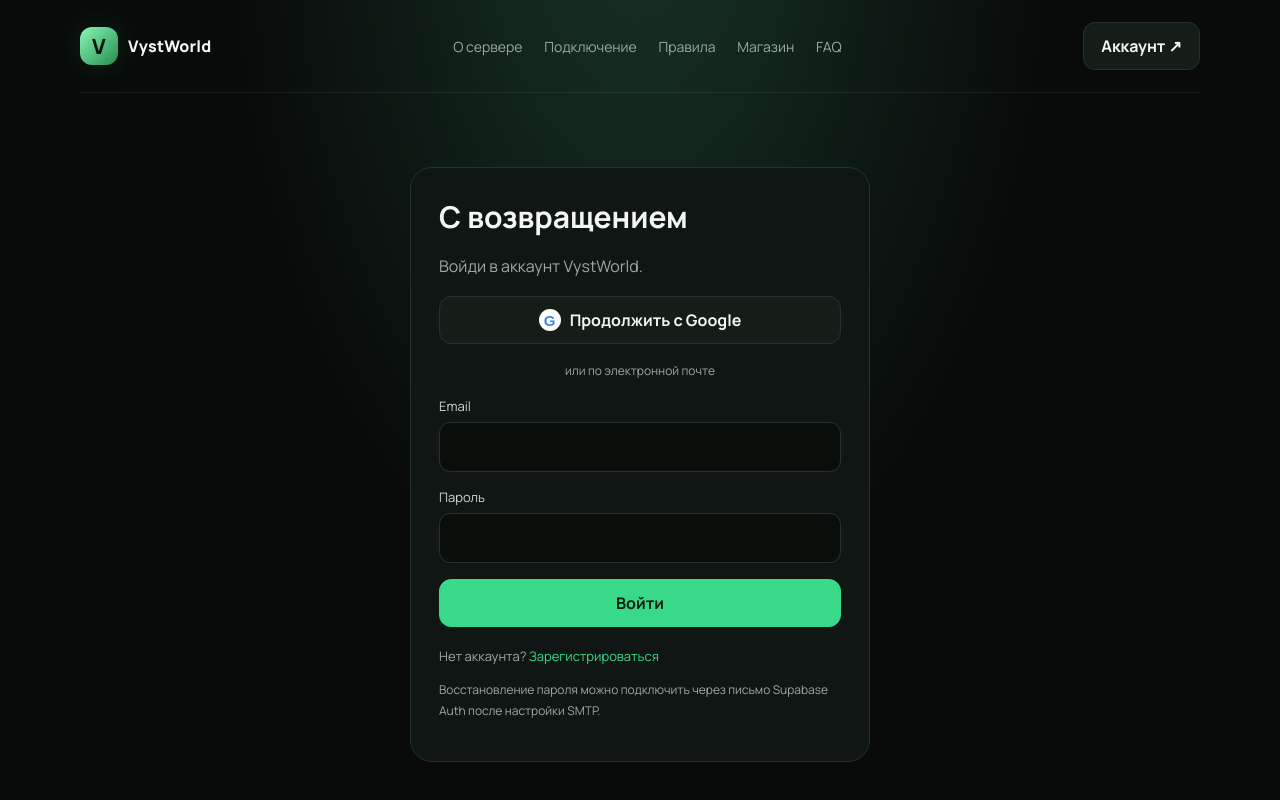
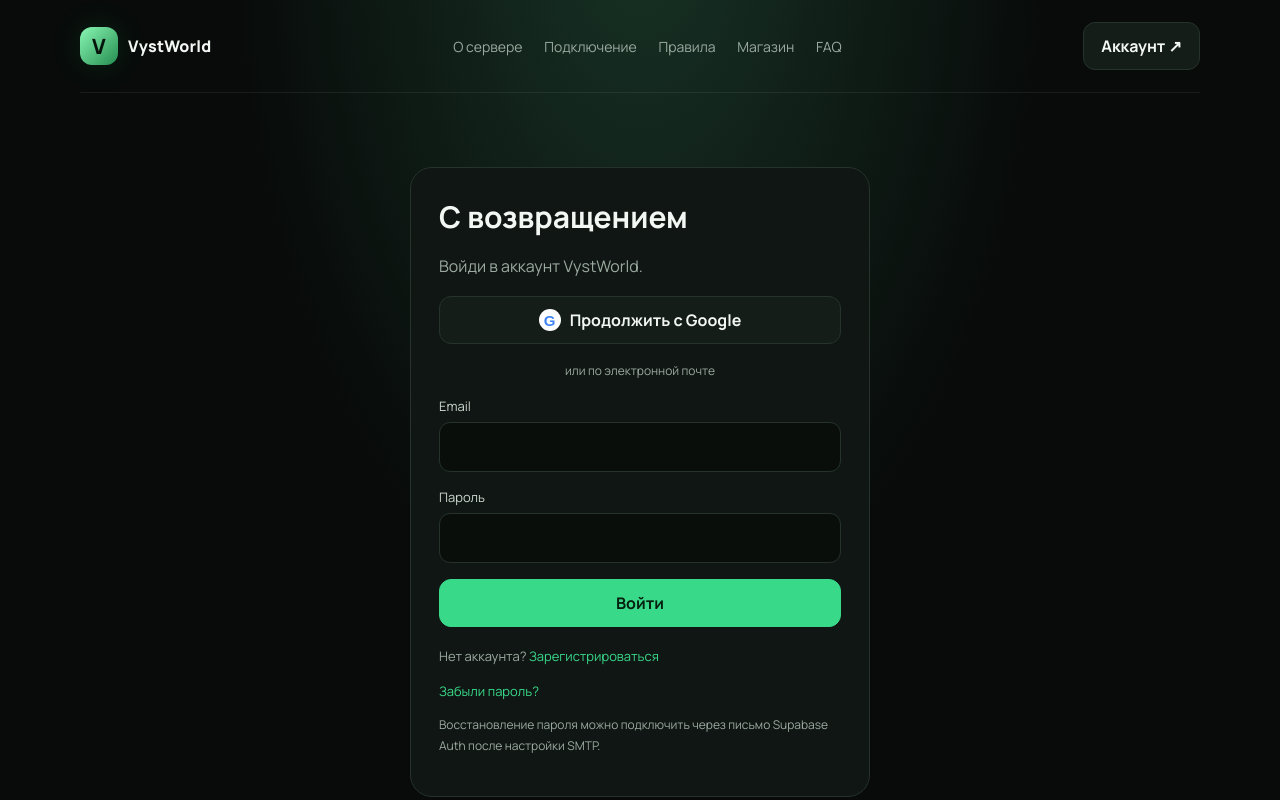
Before and after one commit to dudnikovbogdan54-cmd/Vystworld, a Next.js app: page /login in a window 1280 px wide. Shown: the top 800 px of the page. Built offline with nearby package versions, Linux system fonts and the light colour scheme; no server answers.

Commit message:
Link password recovery from login page

```diff
--- a/src/app/login/page.tsx
+++ b/src/app/login/page.tsx
@@ -51,6 +51,7 @@
         <button className="btn primary wide" disabled={busy || !configured}>{busy ? "Входим…" : "Войти"}</button>
       </form>
       <p className="muted" style={{fontSize:13,marginTop:18}}>Нет аккаунта? <Link href="/register" style={{color:"var(--green)"}}>Зарегистрироваться</Link></p>
+      <p className="muted" style={{fontSize:13,marginTop:10}}><Link href="/forgot-password" style={{color:"var(--green)"}}>Забыли пароль?</Link></p>
       <p className="muted" style={{fontSize:12}}>Восстановление пароля можно подключить через письмо Supabase Auth после настройки SMTP.</p>
     </section></main>
   );
```
